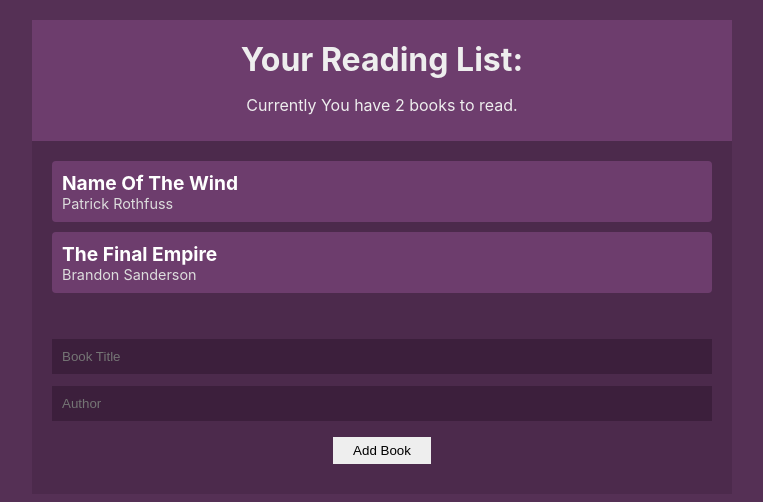
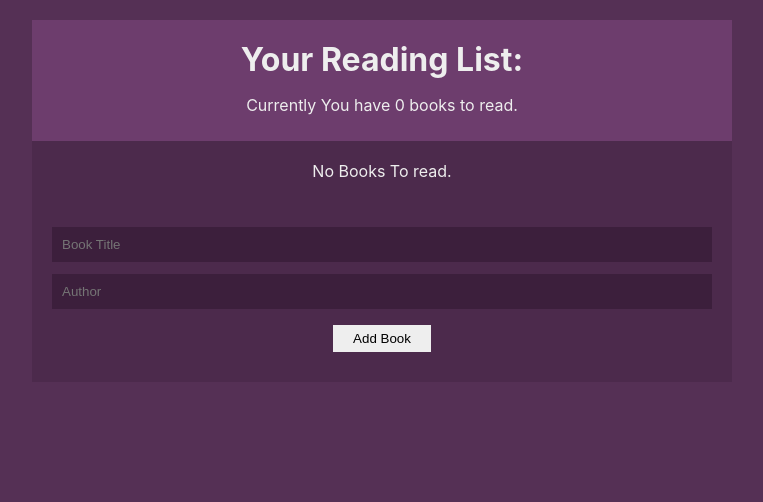
Before and after one commit to ryanglover24/React-Context-And-Hooks-Practice, a React (Create React App) app: page / in a window 1280 px wide. Shown: the top 502 px of the page, without its empty margins (258-1021 px from the left). Built offline with nearby package versions, Linux system fonts and the light colour scheme.

Commit message:
add reducer which includes all state logic/functions

```diff
--- a/src/components/BookDetails.js
+++ b/src/components/BookDetails.js
@@ -3,10 +3,10 @@
 
 const BookDetails = ( { book }) => {
 
-    const { removeBook } = useContext(BookContext);
+    const { dispatch } = useContext(BookContext);
 
     return (
-        <li onClick={() => removeBook(book.id)}>
+        <li onClick={() => dispatch({ type: 'REMOVE_BOOK', id: book.id})}>
             <div className="title">{book.title}</div>
             <div className="author">{book.author}</div>
         </li>
--- a/src/components/BookForm.js
+++ b/src/components/BookForm.js
@@ -2,13 +2,16 @@
 import { BookContext } from '../contexts/BookContext';
 
 const NewBookForm = () => {
-   const { addBook }  = useContext(BookContext);
+   const { dispatch }  = useContext(BookContext);
    const [title, setTitle] = useState('');
    const [author, setAuthor] = useState('');
 
     const handleSubmit = (e) => {
         e.preventDefault();
-        addBook(title, author);
+        dispatch({ type: 'ADD_BOOK', book: {
+            title,
+            author
+        }});
         setTitle('');
         setAuthor('');
     }
--- a/src/contexts/BookContext.js
+++ b/src/contexts/BookContext.js
@@ -1,25 +1,14 @@
-import React, { createContext, useState } from 'react';
-import uuid from 'uuid/v1';
+import React, { createContext, useReducer } from 'react';
+import { bookReducer } from '../reducers/BookReducer';
+
 
 export const BookContext = createContext();
 
 const BookContextProvider = (props) => {
-    const [books, setBooks] = useState([
-        {title: 'name of the wind', author: 'patrick rothfuss', id: 1},
-        {title: 'the final empire', author: 'brandon sanderson', id: 2},
-    ]);
-
-    const addBook = (title, author) => {
-        setBooks([...books, {title, author, id: uuid()}])
-    }
-
-    const removeBook = (id) => {
-        setBooks(books.filter(book => book.id !== id
-        ));
-    };
+    const [books, dispatch] = useReducer(bookReducer,  []);
 
     return (
-        <BookContext.Provider value={{books, addBook, removeBook}} >
+        <BookContext.Provider value={{books, dispatch}} >
             {props.children}
 
         </BookContext.Provider>
--- /dev/null
+++ b/src/reducers/BookReducer.js
@@ -0,0 +1,17 @@
+import uuid from 'uuid/v1';
+import BookList from '../components/BookList';
+
+export const bookReducer = (state, action) => {
+    switch(action.type) {
+        case 'ADD_BOOK':
+            return [...state, {
+                title: action.book.title,
+                author: action.book.author,
+                id: uuid(),
+            }]
+        case 'REMOVE_BOOK':
+            return state.filter(book => book.id !== action.id);
+        default:
+            return state;
+    }
+}
```
